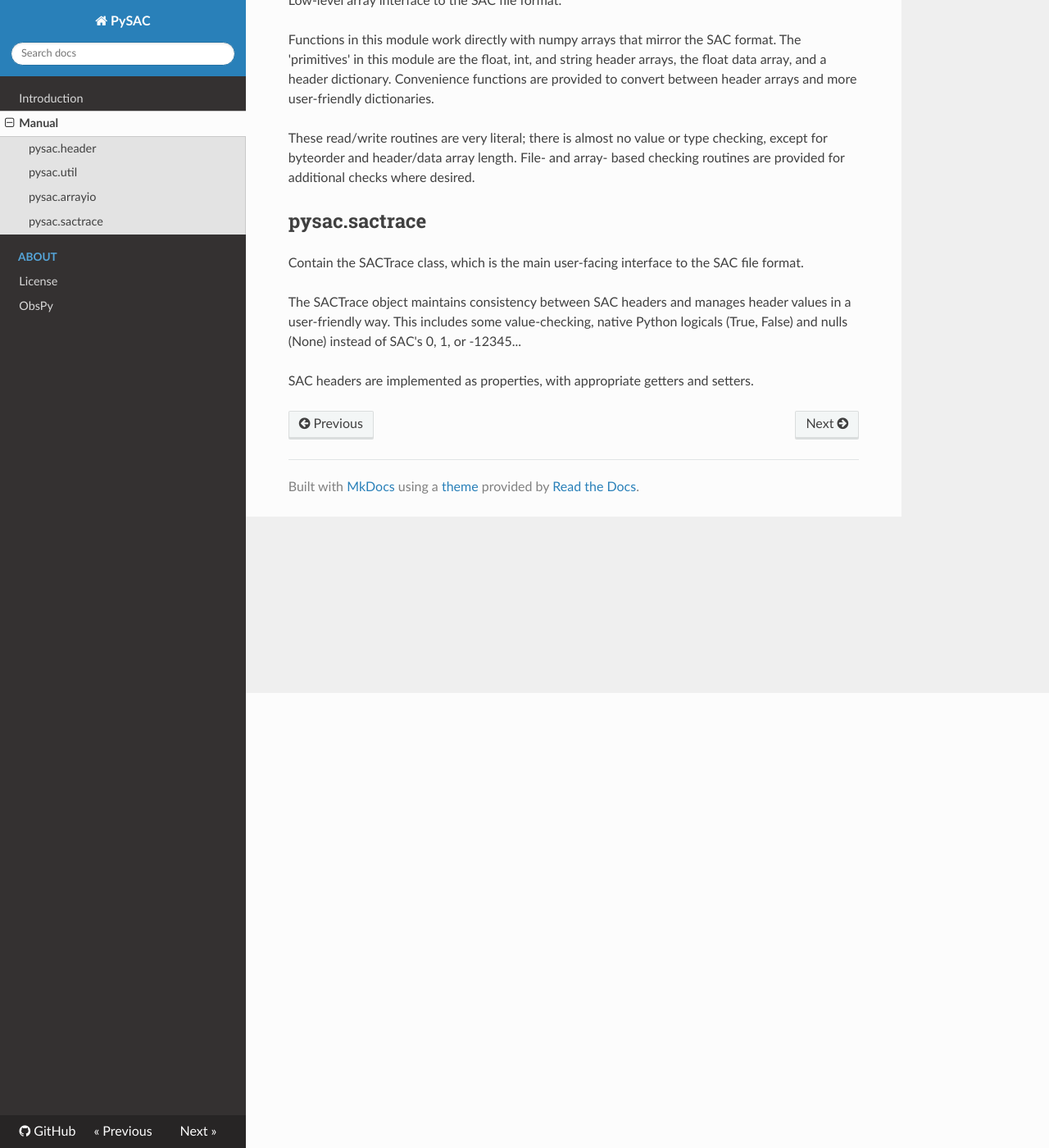
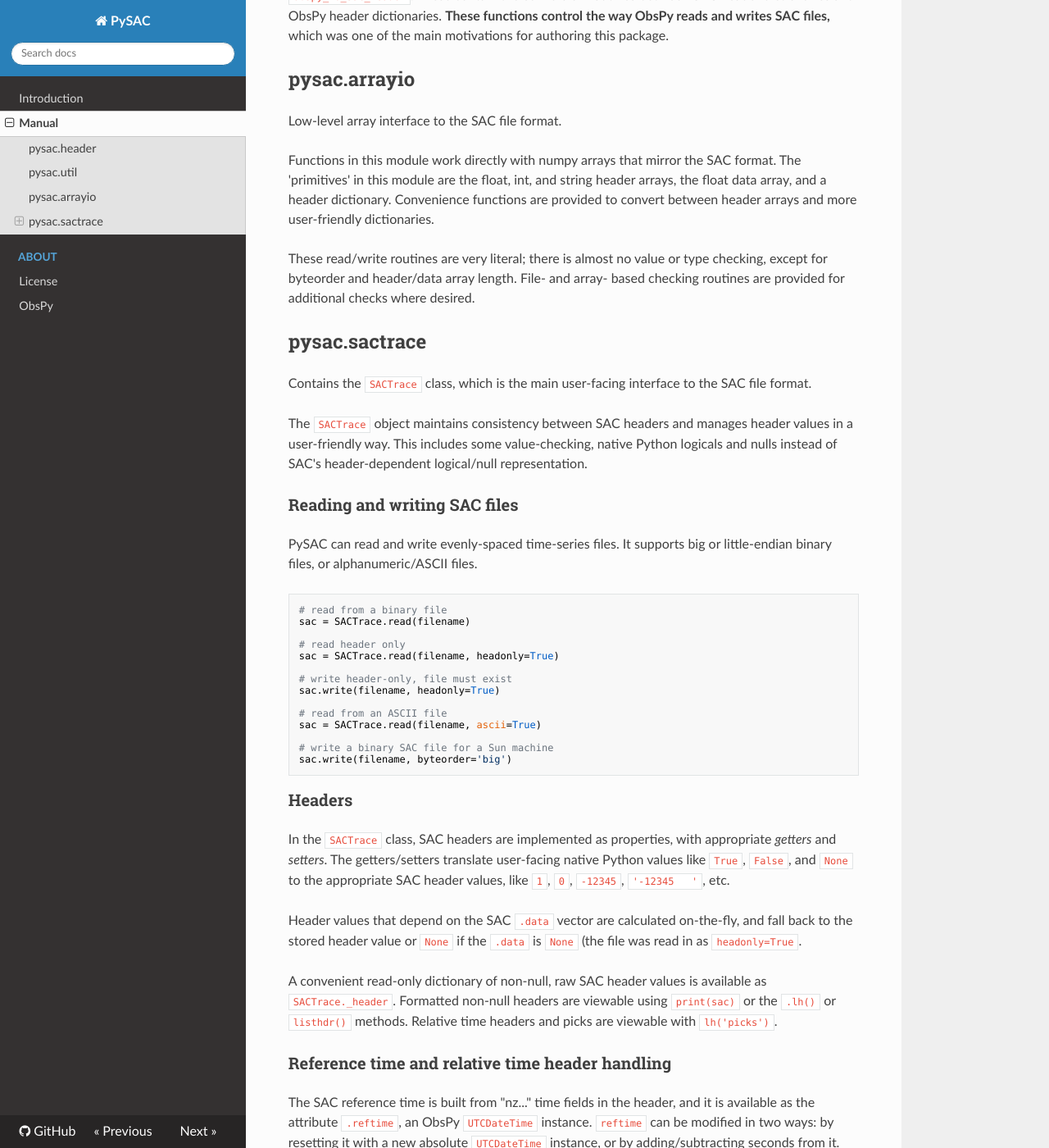
Before and after one commit to LANL-Seismoacoustics/pysac, an MkDocs documentation site: the page built from docs/manual.md, in a window 1280 px wide and 1400 px high, scrolled down 555 px. Shown: the whole window at 82% size. Built offline with MkDocs 1.6.1, drawn with Linux system fonts in a browser that asks for light colours; nearby versions of some CDN libraries; old or Windows-style settings are respelled for this version of MkDocs; some of the changed text lies outside the part shown.

Commit message:
Flesh-out manual.

````diff
--- a/docs/manual.md
+++ b/docs/manual.md
@@ -8,12 +8,20 @@
 specified here.  Header name strings, and their array order are contained in
 separate float, int, and string tuples.  Enumerated values, and their allowed
 string and integer values, are in dictionaries.  Header value documentation is
-in a dictionary, for reuse throughout the package.
+in a dictionary, `DOC`, for reuse throughout the package.
 
 
 ## pysac.util
 
-SAC module helper functions and data.
+PySAC helper functions and data.  Contains functions to validate and convert
+enumerated values, byteorder consistency checking, and SAC reference time
+reading.
+
+Two of the most important functions in this module are `sac_to_obspy_header`
+and `obspy_to_sac_header`.  These contain the conversion routines between SAC
+header dictionaries and ObsPy header dictionaries.  **These functions control
+the way ObsPy reads and writes SAC files,** which was one of the main
+motivations for authoring this package.
 
 
 ## pysac.arrayio
@@ -33,11 +41,98 @@
 
 ## pysac.sactrace
 
-Contain the SACTrace class, which is the main user-facing interface to the SAC
-file format.
+Contains the `SACTrace` class, which is the main user-facing interface to the
+SAC file format.
 
-The SACTrace object maintains consistency between SAC headers and manages
+The `SACTrace` object maintains consistency between SAC headers and manages
 header values in a user-friendly way. This includes some value-checking, native
-Python logicals (True, False) and nulls (None) instead of SAC's 0, 1, or -12345...
+Python logicals and nulls instead of SAC's header-dependent logical/null
+representation.
 
-SAC headers are implemented as properties, with appropriate getters and setters.
+
+### Reading and writing SAC files
+
+PySAC can read and write evenly-spaced time-series files.  It supports big or
+little-endian binary files, or alphanumeric/ASCII files.
+
+```python
+# read from a binary file
+sac = SACTrace.read(filename)
+
+# read header only
+sac = SACTrace.read(filename, headonly=True)
+
+# write header-only, file must exist
+sac.write(filename, headonly=True)
+
+# read from an ASCII file
+sac = SACTrace.read(filename, ascii=True)
+
+# write a binary SAC file for a Sun machine
+sac.write(filename, byteorder='big')
+```
+
+### Headers
+
+In the `SACTrace` class, SAC headers are implemented as properties, with
+appropriate *getters* and *setters*.  The getters/setters translate user-facing
+native Python values like `True`, `False`, and `None` to the appropriate SAC
+header values, like `1`, `0`, `-12345`, `'-12345   '`, etc.
+
+Header values that depend on the SAC `.data` vector are calculated on-the-fly,
+and fall back to the stored header value or `None` if the `.data` is `None` (the
+file was read in as `headonly=True`.
+
+A convenient read-only dictionary of non-null, raw SAC header values is
+available as `SACTrace._header`.  Formatted non-null headers are viewable using
+`print(sac)` or the `.lh()` or `listhdr()` methods.  Relative time headers and
+picks are viewable with `lh('picks')`.
+
+
+### Reference time and relative time header handling
+
+The SAC reference time is built from "nz..." time fields in the header, and it
+is available as the attribute `.reftime`, an ObsPy `UTCDateTime` instance.
+`reftime` can be modified in two ways: by resetting it with a new absolute
+`UTCDateTime` instance, or by adding/subtracting seconds from it.  **Modifying
+the `reftime` will also modify all relative time headers such that they are
+still correct in an absolute sense**.  This includes
+`a`, `b`, `e`, `f`, `o`, and `t1`-`t9`.  This means that adjusting the
+reference time does not invalidate the origin time, the first sample time, or
+any picks!
+
+Here, we build a 100-second `SACTrace` that starts at Y2K.
+
+```python
+sac = SACTrace(nzyear=2000, nzjday=1, nzhour=0, nzmin=0, nzsec=0, nzmsec=0,
+               t1=23.5, data=numpy.arange(101))
+
+sac.reftime
+sac.b, sac.e, sac.t1
+```
+
+```
+2000-01-01T00:00:00.000000Z
+(0.0, 100.0, 23.5)
+```
+
+Move reference time by relative seconds, relative time headers are preserved.
+```python
+sac.reftime -= 2.5
+sac.b, sac.e, sac.t1
+```
+
+```
+(2.5, 102.5, 26.0)
+```
+
+Set reference time to new absolute time, two minutes later.  Relative time
+ headers are preserved.
+```python
+sac.reftime = UTCDateTime(2000, 1, 1, 0, 2, 0, 0)
+sac.b, sac.e
+```
+
+```
+(-120.0, -20.0, -96.5)
+```
````
